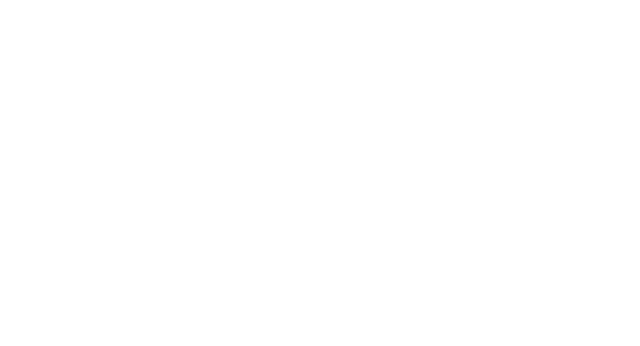
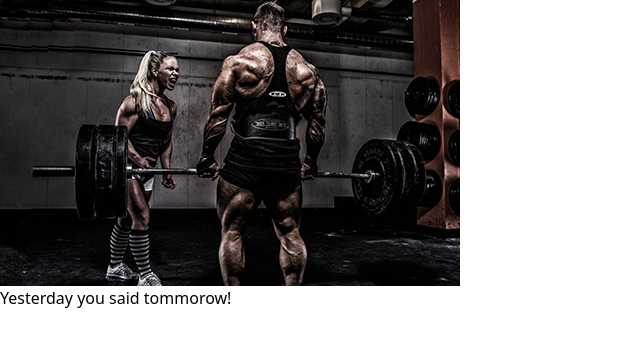
Before and after one commit to ikrystian/kluska-react, a React (Vite) app: page /auth in a window 1280 px wide. Shown: the top 346 px of the page, without its empty margins (0-640 px from the left). Built offline with nearby package versions, Linux system fonts and the light colour scheme.

Commit message:
Add banner to auth

```diff
--- a/src/components/LoginForm.tsx
+++ b/src/components/LoginForm.tsx
@@ -26,7 +26,7 @@ export default function LoginForm() {
                 if (error.response.status === 401) {
                     alert('Unauthorized');
                 } else {
-                    console.info(error)
+                    console.error(error)
                 }
             })
     }
--- a/src/router/auth/Auth.tsx
+++ b/src/router/auth/Auth.tsx
@@ -1,10 +1,12 @@
 import { Outlet } from "react-router-dom";
-
+import banner from '../../assets/login-banner.jpg'
 export default function Auth() {
     return (
         <>
             {/* all the other elements */}
             <div id="auth">
+                <img src={banner} alt="" />
+                <h1>Yesterday you said tommorow!</h1>
                 <Outlet />
             </div>
         </>
```
Also changed, not shown: src/assets/login-banner.jpg (added).
